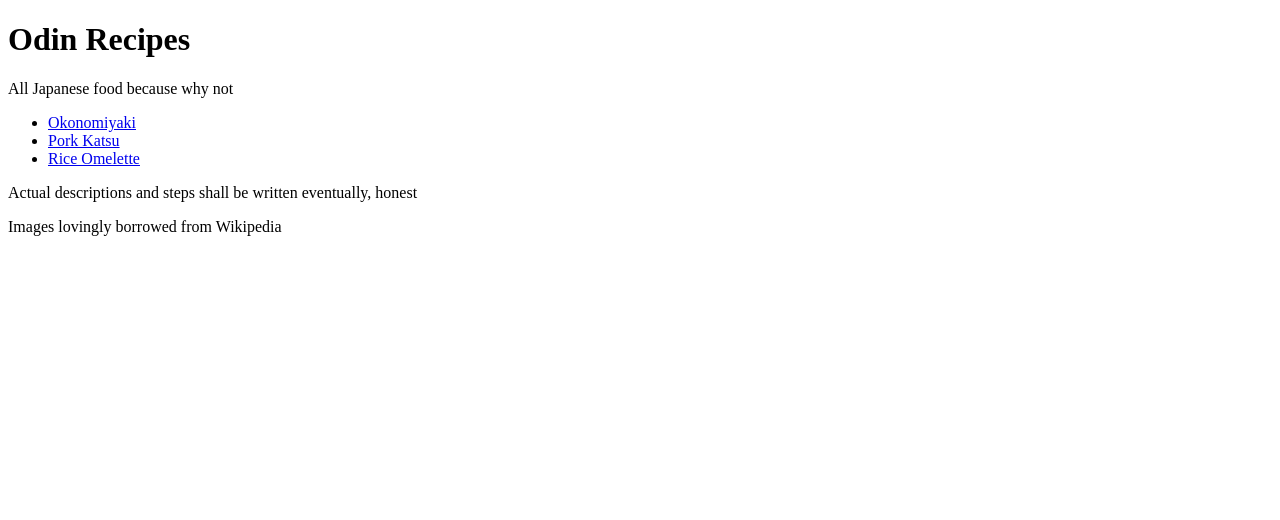
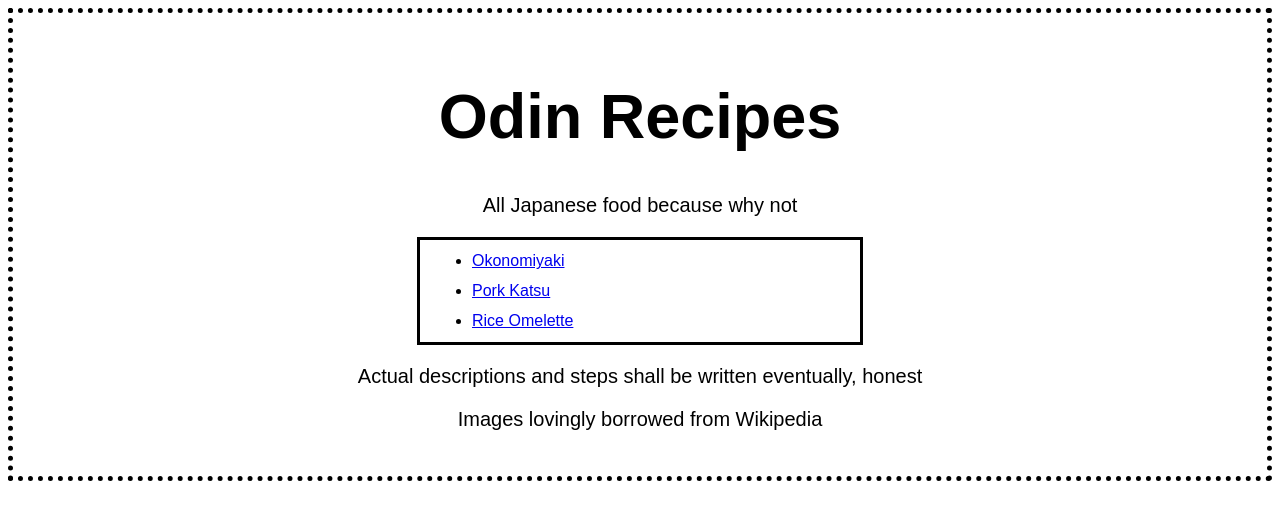
Before and after one commit to catnipthyme/odin-recipes, a plain HTML site: page index.html in a window 1280 px wide. Drawn offline with Linux system fonts and the light colour scheme.

Commit message:
Added basic css to all pages

```diff
--- a/index.html
+++ b/index.html
@@ -4,7 +4,8 @@
     <head>
         <meta charset="UTF-8">
         <title>Odin Recipe Project</title>
-    </head>
+        <link rel="stylesheet" href="style.css">
+    </head
 
     <body>
         <h1>Odin Recipes</h1>
--- /dev/null
+++ b/style.css
@@ -0,0 +1,26 @@
+body {
+font-family: Arial, Helvetica, sans-serif;
+border: 5px dotted black;
+width: auto;
+padding: 25px;
+text-align: center;
+}
+
+h1 {
+    font-size: 63px;
+}
+
+p {
+    font-size: 20px;
+}
+
+ul {
+    margin: 0 auto;
+    width: 400px;
+    border: solid black 3px;
+    text-align: left;
+}
+
+li {
+    margin: 12px;
+}
```
Also changed, not shown: recipes/katsu.html (+1 -0 lines), recipes/okonomiyaki.html (+1 -0 lines), recipes/omurice.html (+1 -0 lines).
